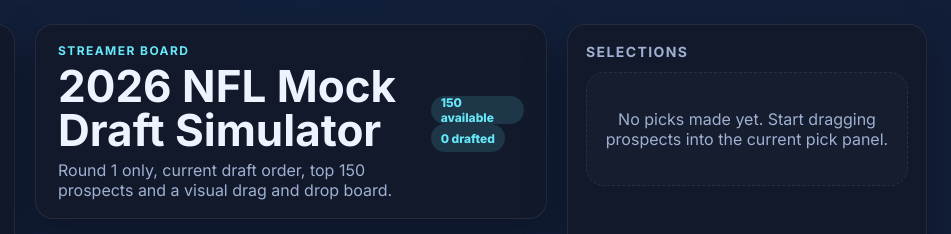
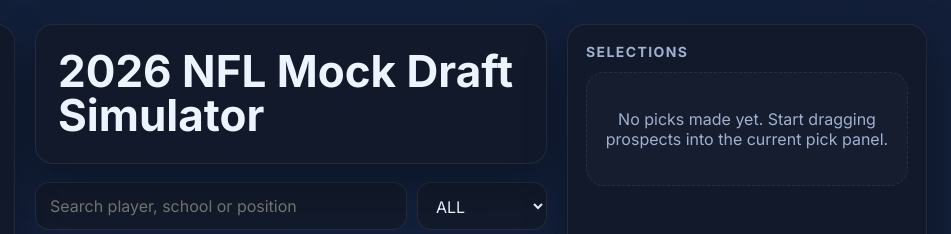
Before and after one commit to ColinPattinson/nfl-mock-draft-simulator, a plain HTML site: page index.html in a window 1280 px wide. Shown: the top 234 px of the page, 329-1280 px from the left. Drawn offline with Linux system fonts and the light colour scheme.

Commit message:
Update index.html
Slim down

```diff
--- a/index.html
+++ b/index.html
@@ -14,6 +14,7 @@
     <aside class="panel sidebar">
       <h2 class="section-title">Draft order</h2>
       <div id="current-pick"></div>
+
       <h2 class="section-title">Round 1 queue</h2>
       <div id="pick-queue" class="queue-list"></div>
     </aside>
@@ -21,13 +22,7 @@
     <section class="board">
       <div class="panel hero">
         <div>
-          <div class="eyebrow">Streamer board</div>
           <h1>2026 NFL Mock Draft Simulator</h1>
-          <p>Round 1 only, current draft order, top 150 prospects and a visual drag and drop board.</p>
-        </div>
-        <div>
-          <div class="rank-badge" id="available-count">150 available</div>
-          <div class="rank-badge" id="drafted-count">0 drafted</div>
         </div>
       </div>
 
```
